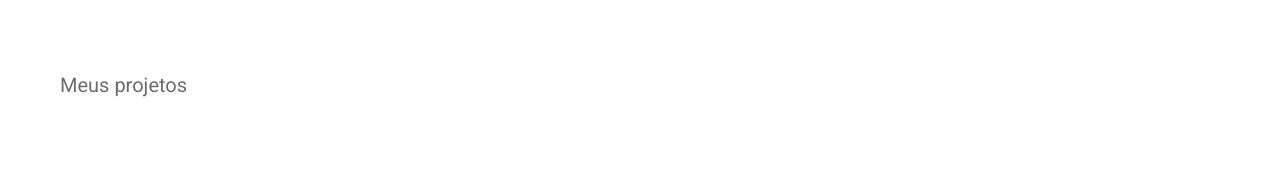
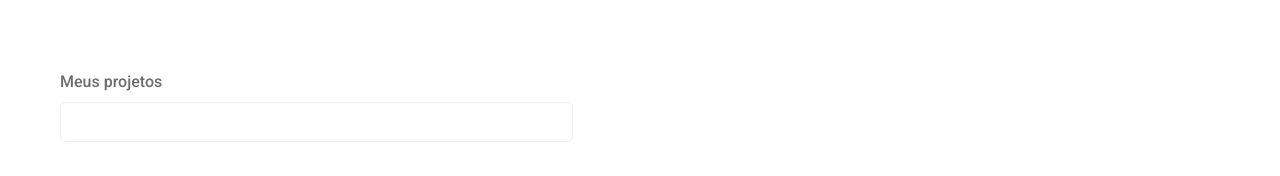
Before and after one commit to squad3-hackathon/squad3_hackathon_frontend, a React (Vite) app: page /portfolio/1 in a window 1280 px wide. Shown: the part 220-396 px from the top of the page. Built offline with nearby package versions, Linux system fonts and the light colour scheme; the HTML template or start-up script is replaced by a standard one.

Commit message:
:recycle: refactor: adicionando a caixa de tags

```diff
--- a/src/App.jsx
+++ b/src/App.jsx
@@ -3,7 +3,7 @@ import { ChakraProvider } from "@chakra-ui/react";
 import { BrowserRouter, Routes, Route } from "react-router-dom";
 import "./App.css";
 import Login from "./Components/Login.jsx";
-import MeuPortfolio from "./Components/MeuPortfolio";
+import MeuPortifolio from "./Components/MeuPortfolio.jsx";
 
 const App = () => {
   return (
@@ -14,7 +14,7 @@ const App = () => {
           {/*
             a rota está  sendo representada como gatilho para um id ao integrar ao backend
           */}
-          <Route path="/portfolio/:id" element={<MeuPortfolio />} />
+          <Route path="/portfolio/:id" element={<MeuPortifolio />} />
         </Routes>
       </BrowserRouter>
     </ChakraProvider>
--- a/src/Components/MeuPortfolio.jsx
+++ b/src/Components/MeuPortfolio.jsx
@@ -1,5 +1,19 @@
 import React from 'react';
-import { ChakraProvider, Flex, Box, Image, Link, Wrap, WrapItem, Avatar, Text } from "@chakra-ui/react";
+import {
+  ChakraProvider,
+  Flex,
+  Box,
+  Image,
+  Link,
+  Wrap,
+  WrapItem,
+  Avatar,
+  Input,
+  FormControl,
+  FormLabel,
+  FormHelperText,
+  Text
+} from "@chakra-ui/react";
 import LogoOrange from "../assets/logo_orange.png";
 import FotoPerfil from "../assets/foto_perfil.png";
 import Bellcon from "../assets/img_bellcon.svg";
@@ -27,7 +41,7 @@ const MeuPortifolio = () => {
           </Wrap>
         </Flex>
         <Image ml={3} src={Bellcon} alt="Bellcon" />
-        <Text
+            <FormControl
             position="absolute"
             top="290px"
             left="60px"
@@ -36,11 +50,10 @@ const MeuPortifolio = () => {
             fontFamily="Roboto"
             opacity="0.6"
         >
-          Meus projetos
-        </Text>
+          <FormLabel>Meus projetos</FormLabel>
+          <Input type='text' width= "513px"/>
+        </FormControl>
       </Flex>
-
-
     </ChakraProvider>
   );
 };
```
Lines whose indentation alone changed are shown as unchanged.
